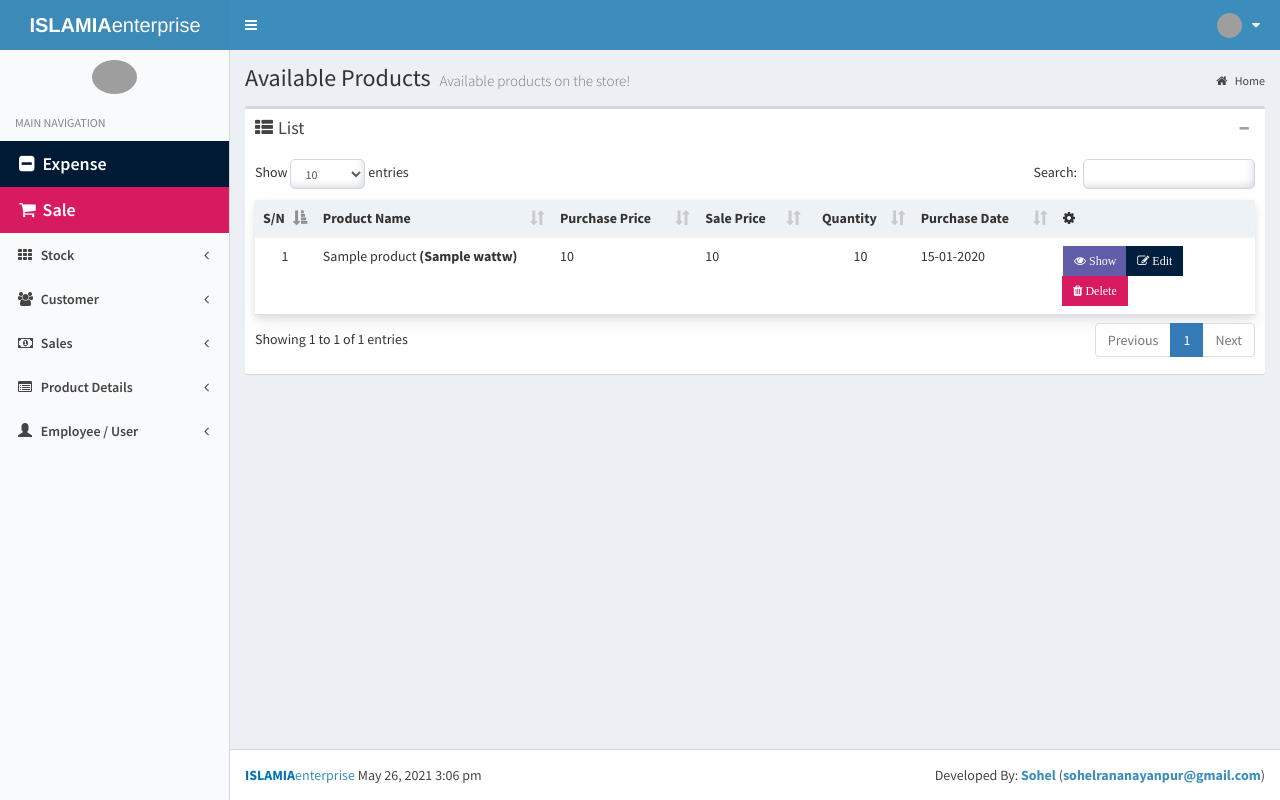
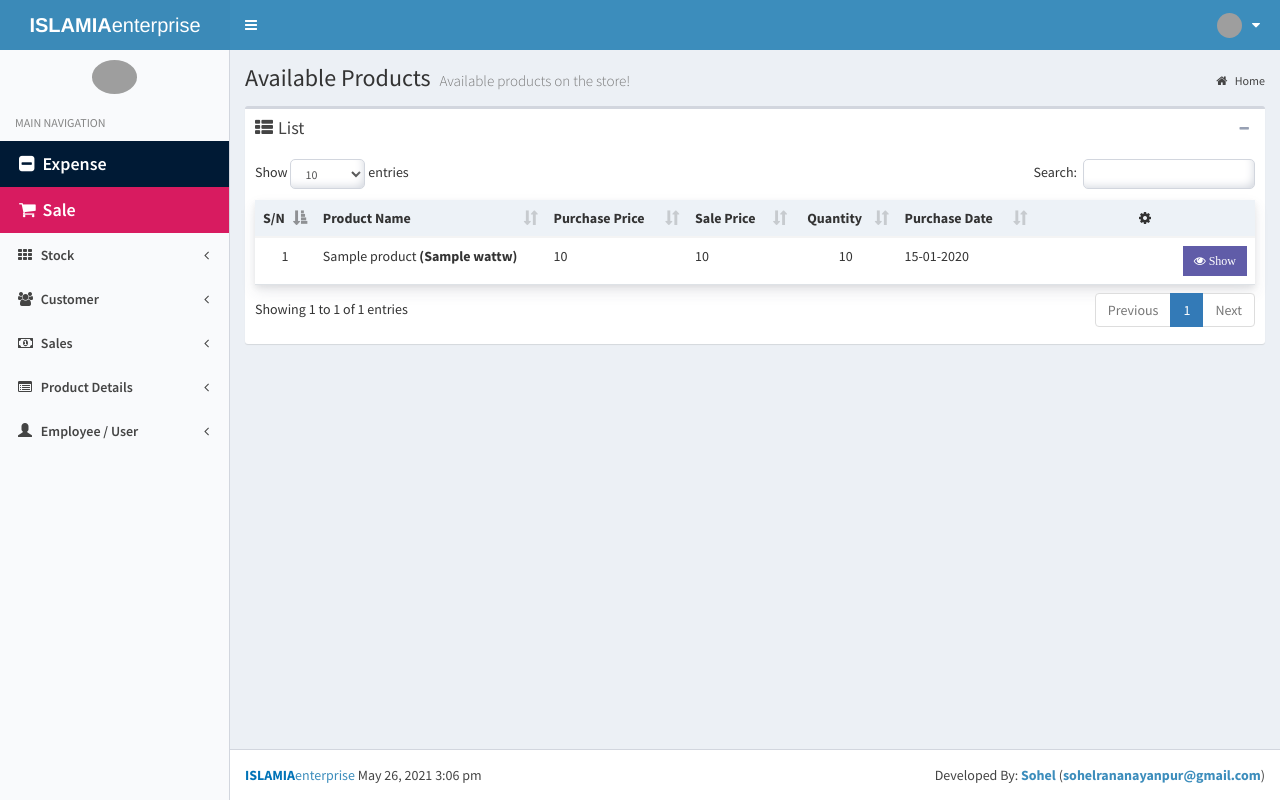
Before and after one commit to sohel-code-base/ims, a Symfony app: template templates/product_purchase/index.html.twig in a window 1280 px wide. Run offline with Twig, Linux system fonts and the light colour scheme; the template is opened without the code that fills it: most values are stand-ins (such as "Sample title", 1, 10 or a date in 2020); some libraries are stand-ins or nearby versions; grey boxes are pictures that could not be loaded.

Commit message:
Files have been updated

```diff
--- a/public/css/custom.css
+++ b/public/css/custom.css
@@ -40,6 +40,7 @@
 }
 .navbar-nav>.user-menu>.dropdown-menu {
     width: -webkit-fill-available;
+    width: -moz-available;
 }
 .dropdown-menu>li>a {
     color: #fff;
--- a/public/js/newSale.js
+++ b/public/js/newSale.js
@@ -308,6 +308,6 @@ $(document).on('click', '#paymentTransfar', function (e) {
 
 $(document).on('click', '#paymentBtn', function (e) {
     $('#paymentSection').removeClass('hide');
-    $('#productSaleForm').find('#addProduct').hide();
+    // $('#productSaleForm').find('#addProduct').hide();
 
 })
--- a/templates/product_purchase/index.html.twig
+++ b/templates/product_purchase/index.html.twig
@@ -68,7 +68,7 @@
                         <th>{{ 'Sale Price'|trans }}</th>
                         <th class="text-center">{{ 'Quantity'|trans }}</th>
                         <th>{{ 'Purchase Date'|trans }}</th>
-                        <th width="20%"><i class="fa fa-gear"></i></th>
+                        <th width="22%" class="text-center"><i class="fa fa-gear"></i></th>
                     </tr>
                     </thead>
                     <tbody>
@@ -96,8 +96,10 @@
                                     <div class="btn-group pull-right">
                                         <a href="#" class="btn btn-sm bg-purple btn-flat"  data-toggle="modal" data-target="#product-details-{{ product.id }}"><i class="fa fa-eye"><span style="margin-left: 3px;">Show</span></i></a>
 
-                                        <a href="{{ path('edit_purchase_product',{'id':product.id}) }}" class="btn btn-sm bg-navy btn-flat"><i class="fa fa-edit"><span style="margin-left: 3px;">Edit</span></i></a>
-                                        <a href="{{ path('delete_purchase_product',{'id':product.id}) }}" class="btn btn-sm bg-maroon btn-flat delete-record"><i class="fa fa-trash"><span style="margin-left: 3px;">Delete</span></i></a>
+                                        {% if is_granted('ROLE_ADMIN') or is_granted('ROLE_SUPER_ADMIN') %}
+                                            <a href="{{ path('edit_purchase_product',{'id':product.id}) }}" class="btn btn-sm bg-navy btn-flat"><i class="fa fa-edit"><span style="margin-left: 3px;">Edit</span></i></a>
+                                            <a href="{{ path('delete_purchase_product',{'id':product.id}) }}" class="btn btn-sm bg-maroon btn-flat delete-record"><i class="fa fa-trash"><span style="margin-left: 3px;">Delete</span></i></a>
+                                        {% endif %}
                                     </div>
 
                                 </td>
@@ -127,9 +129,9 @@
                                                 <dt>{{ 'Available'|trans }}:</dt>
                                                 <dd>{{ product.quantity|default(0) }} pc</dd>
                                                 <dt>{{ 'Purchase Price'|trans }}:</dt>
-                                                <dd>{{ product.purchasePrice|default(0) }} pc</dd>
+                                                <dd>{{ product.purchasePrice|default(0) }} tk</dd>
                                                 <dt>{{ 'Sale Price'|trans }}:</dt>
-                                                <dd>{{ product.salePrice|default(0) }} pc</dd>
+                                                <dd>{{ product.salePrice|default(0) }} tk</dd>
                                                 <dt>{{ 'Last Purchasre Date'|trans }}:</dt>
                                                 <dd>{{ product.purchaseDate|date('d-m-Y') }}</dd>
                                             </dl>
```
Also changed, not shown: public/uploads/index.html (added), public/uploads/signature/index.html (added).
